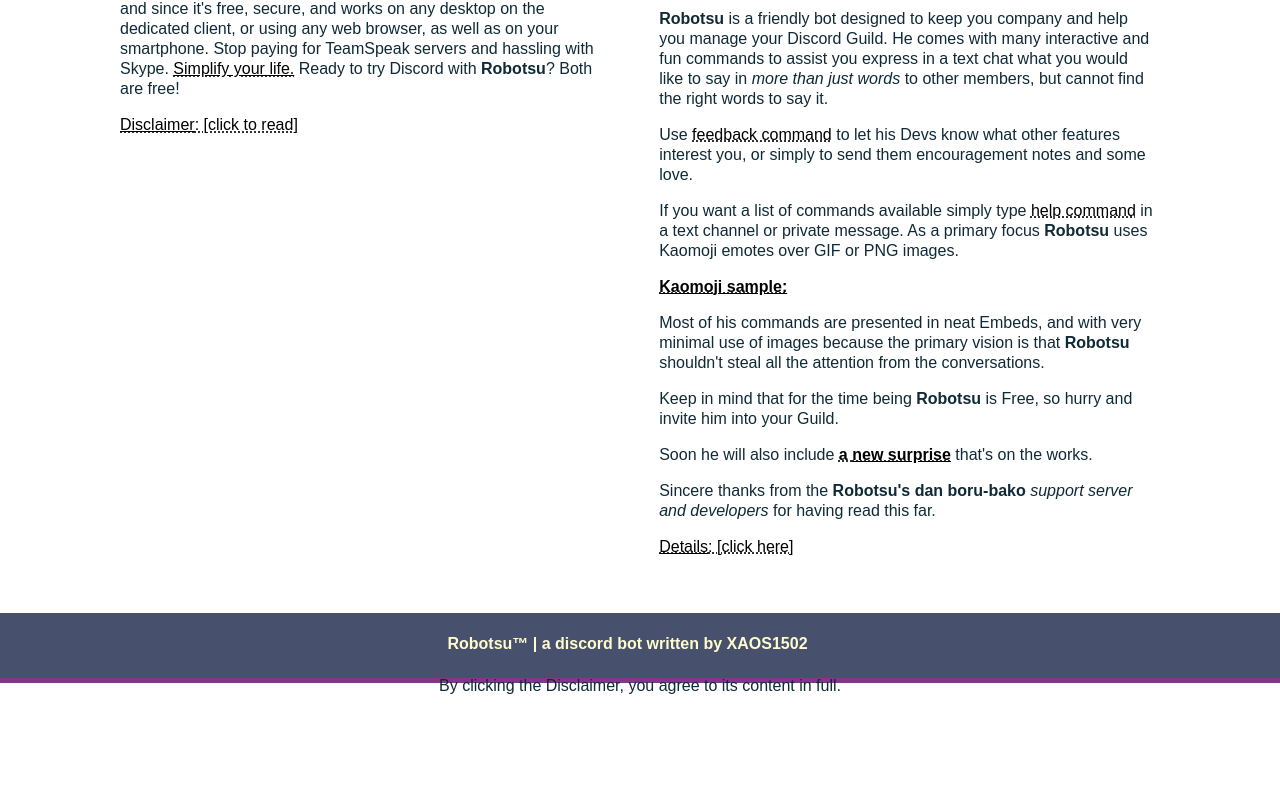
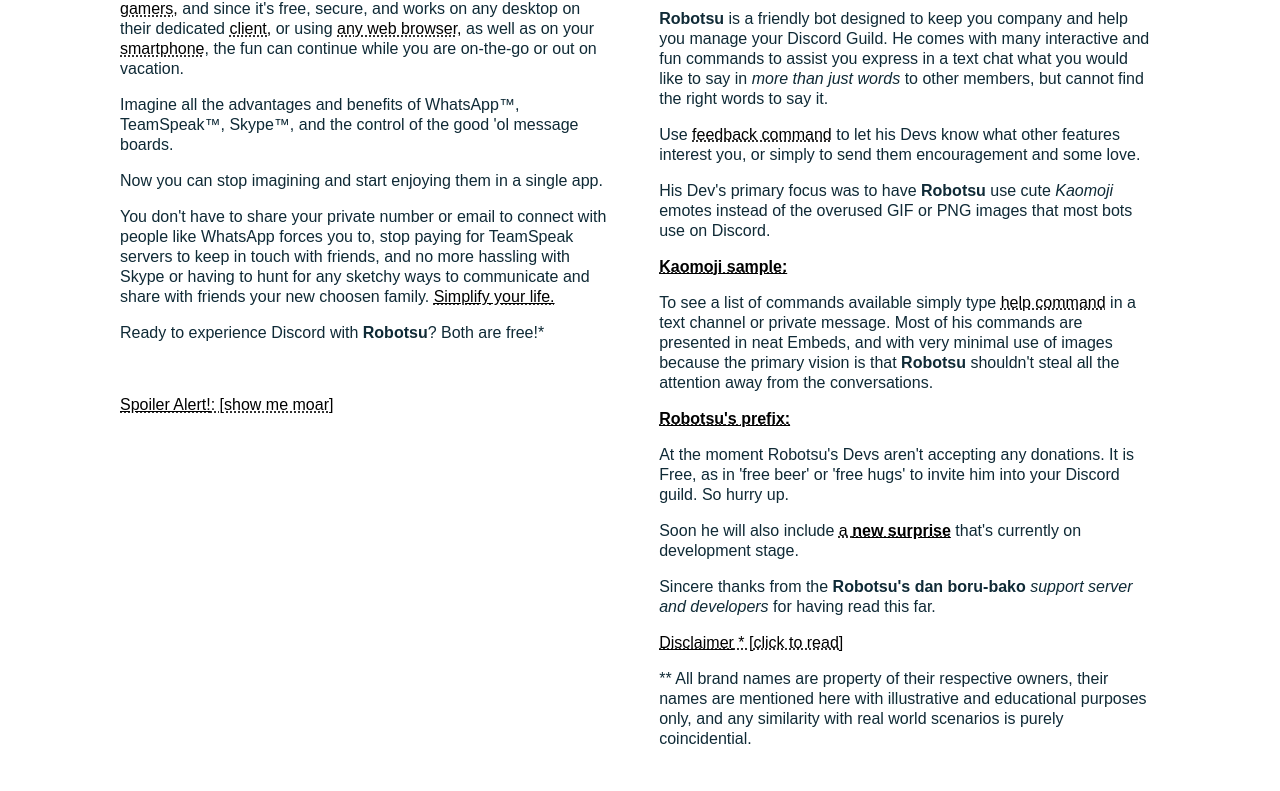
Before and after one commit to XAOS1502/robotsu, a plain HTML site: page docs/index.html in a window 1280 px wide. Shown: the part 670-1461 px from the top of the page. Before the commit the page ends 1366 px from the top, so only its background shows below. Drawn offline with Linux system fonts and the light colour scheme; files that its build step writes are made by us from their sources; a small style sheet from the web is missing.

Commit message:
Content corrected
Needs English proof reading . . .

```diff
--- a/docs/index.html
+++ b/docs/index.html
@@ -4,7 +4,7 @@
     <meta charset="utf-8">
     <title>Robotsu, a friendly bot written in Discord.py</title>
 
-    <link type="text/css" rel="stylesheet" href="stylesheets/style.css" media="screen">
+    <link type="text/css" rel="stylesheet" href="style.css" media="screen">
 
     <meta name="viewport" content="width=device-width, initial-scale=1.0">
     <meta name="author" content="XAOS1502">
@@ -18,26 +18,31 @@
     <section class="intro" id="robotsu-intro">
         <header role="banner">
 
-            <h1>Robotsu's</h1>
-            <h3 class="ligatures">SUPPORT GUILD — ON DISCORD</h3>
+            <h1>「Robotsu」&nbsp;</h1>
+            <h3 class="ligatures">a discord bot&nbsp;</h3>
 
         </header>
 
         <div class="summary" id="robotsu-summary" role="article">
 
-            <p>To follow the development of <b>Robotsu</b> and interact with the Devs, use  to <a href="https://discordapp.com/channels/@me" title="download">this link</a> to Install Discord and then enter into <b>Robotsu's dan boru-bako</b> with <a href="https://discord.gg/xvBkJhk" title="Robotsu's Support Guild">this other link</a>.</p>
+            <p>Follow the adventures of <b>Robotsu</b> and interact with his Devs using <a href="https://discordapp.com/channels/@me" title="download">this link</a> to Install Discord and, then enter into <b>Robotsu's dan boru-bako</b> <em>support server</em> clicking on <a href="https://discord.gg/xvBkJhk" title="Robotsu's Support Guild">this other link</a>.</p>
 
         </div>
 
         <div class="preamble" id="robotsu-preamble" role="article">
 
-            <h3 class="ligatures">WHAT <em>DID</em> YOU SAY?</h3>
+            <h3 class="ligatures">DISCORD <em>WHAT?</em></h3>
 
-            <p><b>Discord</b> is an all-in-one voice and text chat that's not only <abbr title="hang out in communities of peoples">for gamers,</abbr> and since it's free, secure, and works on any desktop on the dedicated client, or using any web browser, as well as on your smartphone. Stop paying for TeamSpeak servers and hassling with Skype. <abbr title="Join the revolution."><u>Simplify your life.</u></abbr> Ready to try Discord with <b>Robotsu</b>? Both are free!</p>
+            <p><b>Discord</b> is an all-in-one voice and text chat that's not just only <abbr title="you can hang out in hundreds of communities of peoples all over the world too,">for gamers,</abbr> and since it's free, secure, and works on any desktop on their dedicated <abbr title="compatible with Linux, Mac, and Windows">client,</abbr> or using <abbr title="Firefox, Chrome, Opera, Safary, Chrome">any web browser,</abbr> as well as on your <abbr title="Android or iOS">smartphone</abbr>, the fun can continue while you are on-the-go or out on vacation.</p>
+            <p>Imagine all the advantages and benefits of WhatsApp™, TeamSpeak™, Skype™, and the control of the good 'ol message boards.</p>
+            <p>Now you can stop imagining and start enjoying them in a single app.</p>
+            <p>You don't have to share your private number or email to connect with people like WhatsApp forces you to, stop paying for TeamSpeak servers to keep in touch with friends, and no more hassling with Skype or having to hunt for any sketchy ways to communicate and share with <st>friends</st> your new choosen family. <abbr title="and Join the Revolution!"><u>Simplify your life.</u></abbr></p>
 
-            <p></p>
+            <p>Ready to experience Discord with <b>Robotsu</b>? Both are free!*</p>
 
-            <p><abbr title="Both services are free of cost, but you still have to pay for your internet provider, and they can see anything you share on Discord, or elsewhere on the net. Remember to read the guidelines and try to adhere to them. Robotsu's Devs reserve all rights to ban your Guild or your personal account if they consider it appropriate at any time. Even if you pay for a subscription and misuse the bot, they can ban you and keep the refund to cover expenses to fix the server and host providers. Robotsu is presented as is, and it might go offline from time to time for maintenance purposes. XAOS1502 isn't liable to any misuse you take part in. Be nice, or be gone!"><u>Disclaimer</u>: [click to read]</abbr></p>
+            <p>&nbsp;</p>
+
+            <p><abbr title="Robotsu was first written in Python v3.6.2 using async library v0.6.2, aiohttp v1.0.5, asyncio v3.4.3, markovify v0.6.0, psutil v5.3.0, pyparsing v2.2.0, and logbook v1.1.0 | to see a list of full credits use command `Robotsu credits` and to see more information use `Robotsu info`"><u>Spoiler Alert!</u>: [show me moar]</abbr></p>
 
         </div>
     </section>
@@ -49,27 +54,31 @@
 
             <p><b>Robotsu</b> is a friendly bot designed to keep you company and help you manage your Discord Guild. He comes with many interactive and fun commands to assist you express in a text chat what you would like to say in <em>more than just words</em> to other members, but cannot find the right words to say it.</p>
 
-            <p>Use <abbr title="`Robotsu feedback`">feedback command</abbr> to let his Devs know what other features interest you, or simply to send them encouragement notes and some love.</p>
+            <p>Use <abbr title="`Robotsu feedback`">feedback command</abbr> to let his Devs know what other features interest you, or simply to send them encouragement and some love.</p>
 
-            <p>If you want a list of commands available simply type <abbr title="`Robotsu commands`">help command</abbr> in a text channel or private message. As a primary focus <b>Robotsu</b> uses Kaomoji emotes over GIF or PNG images.</p>
+            <p>His Dev's  primary focus was to have <b>Robotsu</b> use cute <em>Kaomoji</em> emotes instead of the overused GIF or PNG images that most bots use on Discord.</p>
 
             <p><abbr title="(∩｀-´)⊃━☆ﾟ.*･｡ﾟ"><b><u>Kaomoji sample:</u></b></abbr></p>
 
-            <p>Most of his commands are presented in neat Embeds, and with very minimal use of images because the primary vision is that <b>Robotsu</b> shouldn't steal all the attention from the conversations.</p>
+            <p>To see a list of commands available simply type <abbr title="`Robotsu commands`">help command</abbr> in a text channel or private message. Most of his commands are presented in neat Embeds, and with very minimal use of images because the primary vision is that <b>Robotsu</b> shouldn't steal all the attention away from the conversations.</p>
 
-            <p>Keep in mind that for the time being <b>Robotsu</b> is <aabr title="as in 'free beer' or 'free hugs'">Free</abbr>, so hurry and invite him into your Guild.</p>
+            <p><abbr title="@mention | Robotsu <command> [input]"><b><u><b>Robotsu</b>'s prefix:</u></b></abbr></p>
 
-            <p>Soon he will also include <b><abbr title="Salad Radio">a <u>new surprise</u></abbr></b> that's on the works.</p>
+            <p>At the moment Robotsu's Devs aren't accepting any donations. It is Free, as in 'free beer' or 'free hugs' to invite him into your Discord guild. So hurry up.</p>
+
+            <p>Soon he will also include <abbr title="Salad Radio™">a <b><u>new surprise</u></b></abbr> that's currently on development stage.</p>
 
             <p>Sincere thanks from the <b>Robotsu's dan boru-bako</b> <em>support server and developers</em> for having read this far.</p>
 
-            <p><abbr title="Robotsu was first written in Python v3.6.2 using async library v0.6.2, aiohttp v1.0.5, asyncio v3.4.3, markovify v0.6.0, psutil v5.3.0, pyparsing v2.2.0, and logbook v1.1.0 | to see a list of full credits use command `Robotsu credits` and to see more information use `Robotsu info`."><u>Details</u>: [click here]</abbr></p>
+            <p><abbr title="Both services are free of cost, but you still have to pay for your internet provider's fee, and they can virtually see anything you share on the net. Remember to read Discord guidelines and try to adhere to them. Robotsu's Devs reserve all the rights to ban your Guild fron using their bot or block your personal account on their discresion. Even if you pay for a subscription and misuse the bot, they can ban you and keep the refund to cover any expenses toward the server and host provider costs. Robotsu is presented as is, and it might go offline from time to time for maintenance purposes. XAOS1502 isn't liable by any misuse you take part in. Be nice, or be gone!"><u>Disclaimer</u> * [click to read]</abbr></p>
 
-        </div>
+            <p>** All brand names are property of their respective owners, their names are mentioned here with illustrative and educational purposes only, and any similarity with real world scenarios is purely coincidential.</p>
+
+         </div>
 
         <footer>
             <h4>Robotsu™ | a discord bot written by XAOS1502</h4>
-            <p>By clicking the Disclaimer, you agree to its content in full.</p>
+            <p>By clicking the Disclaimer, you agree to its contents in full.</p>
         </footer>
 
     </div>
```
